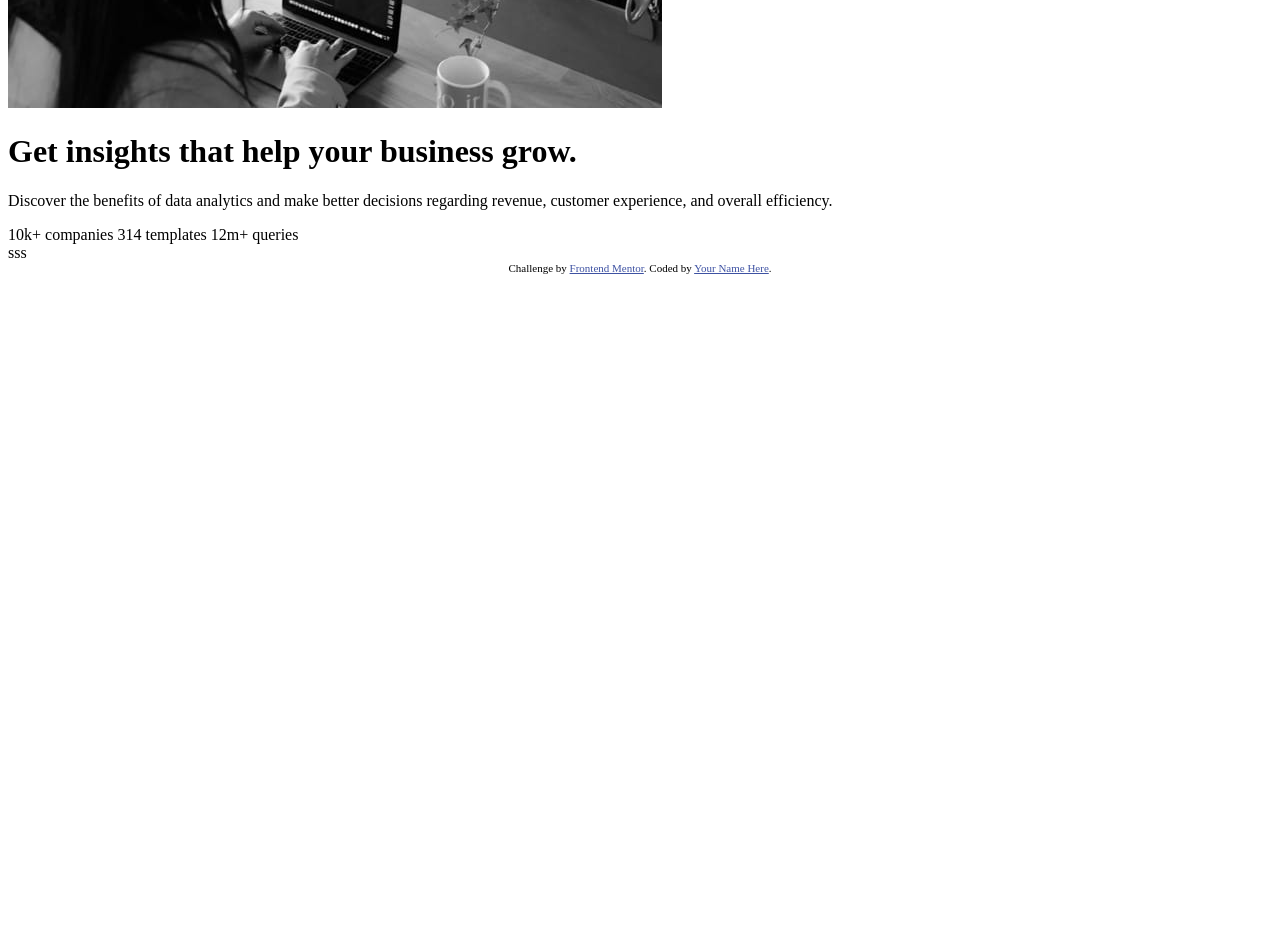
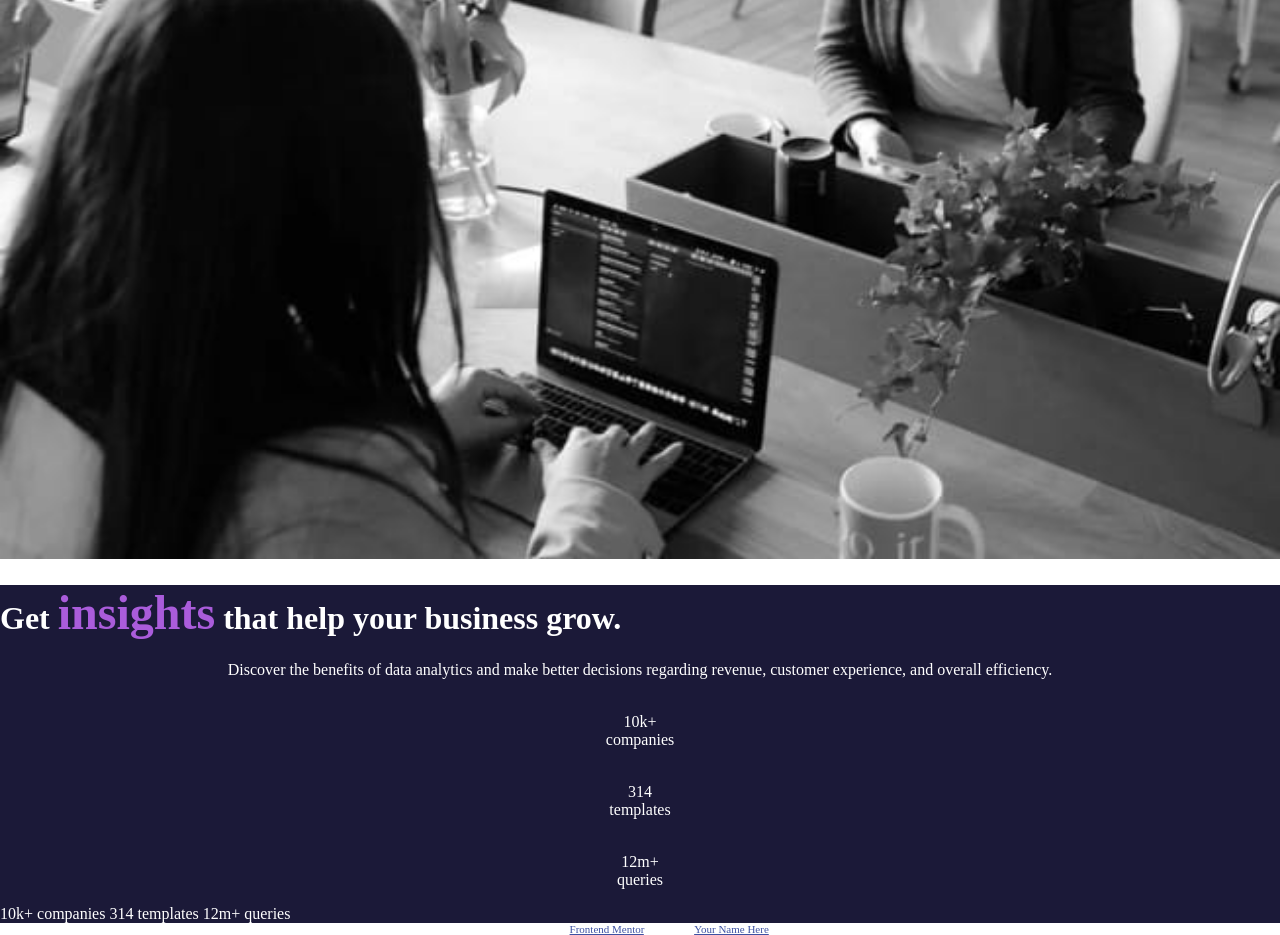
Before and after one commit to AshtonHarvey/stats-preview-card-component-main, a plain HTML site: page index.html in a window 1280 px wide. Shown: the part 380-1315 px from the top of the page. Before the commit the page ends 800 px from the top, so only its background shows below. Drawn offline with Linux system fonts and the light colour scheme.

Commit message:
End point library day 1

```diff
--- a/css/main.css
+++ b/css/main.css
@@ -0,0 +1,35 @@
+body {
+  font-family: ;
+  color: white;
+  margin: 0;
+  padding: 0;
+}
+
+img {
+  width: 100%;
+  height: auto;
+  filter: ;
+}
+
+.inserts {
+  font-size: 1.5em;
+  text-decoration: none;
+}
+
+.purple-text {
+  color: hsl(277, 64%, 61%);
+}
+
+main {
+  background-color: hsl(244, 38%, 16%);
+}
+
+.container {
+  display: block;
+  margin: auto;
+  width: 50%;
+}
+
+p {
+  text-align: center;
+}
--- a/index.html
+++ b/index.html
@@ -7,6 +7,7 @@
   <link rel="icon" type="image/png" sizes="32x32" href="./images/favicon-32x32.png">
 
   <title>Frontend Mentor | Stats preview card component</title>
+  <link rel="stylesheet" href="../css/main.css">
 
   <!-- Feel free to remove these styles or customise in your own stylesheet 👍 -->
   <style>
@@ -17,20 +18,24 @@
 <body>
 
   <img src="/images/image-header-mobile.jpg" alt="A picture of a company meeting">
+
   <main>
-    <h1>Get insights that help your business grow.</h1>
+    <h1>Get <ins class="purple-text inserts">insights</ins> that help your business grow.</h1>
 
     <p>
       Discover the benefits of data analytics and make better decisions regarding revenue, customer
       experience, and overall efficiency.
     </p>
-
+<div class="container">
+    <p><br class="inserts">10k+</br> companies</p>
+    <p><br class="inserts">314</br> templates</p>
+    <p><br class="inserts">12m+</br> queries</p>
+</div>
   10k+ companies
   314 templates
   12m+ queries
   </main>
 
-sss
   <div class="attribution">
     Challenge by <a href="https://www.frontendmentor.io?ref=challenge" target="_blank">Frontend Mentor</a>.
     Coded by <a href="#">Your Name Here</a>.
```
